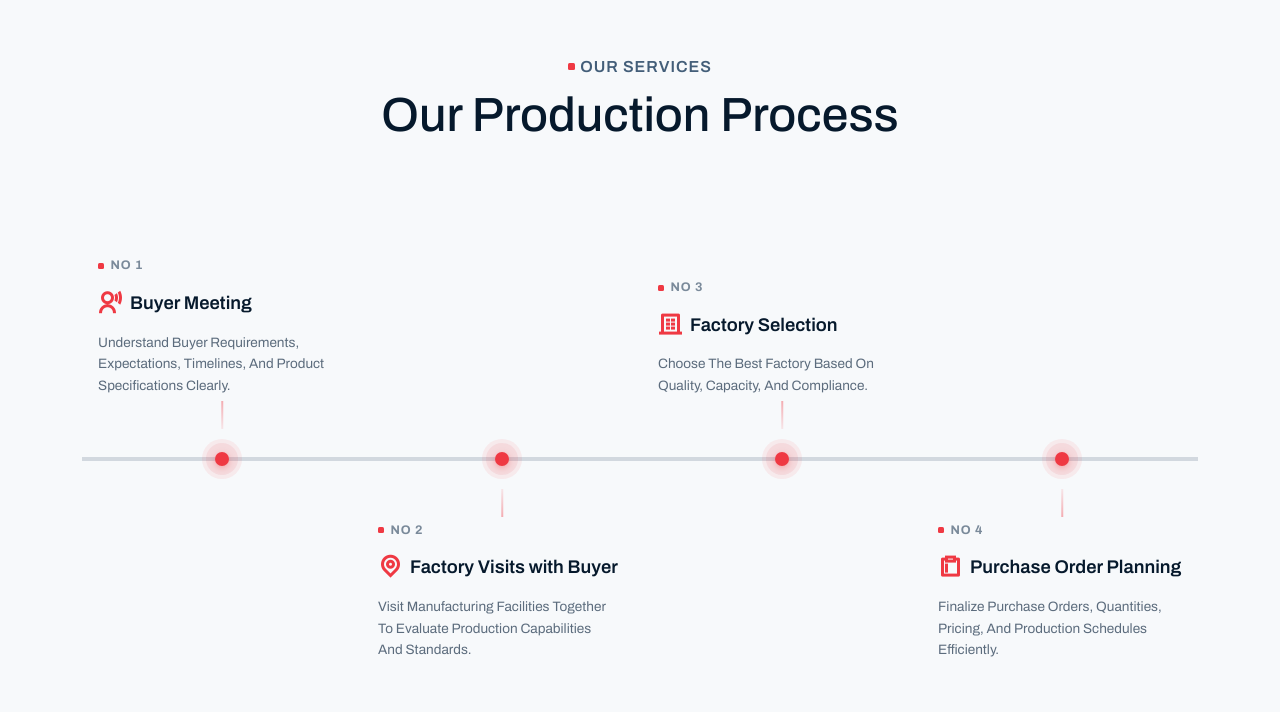
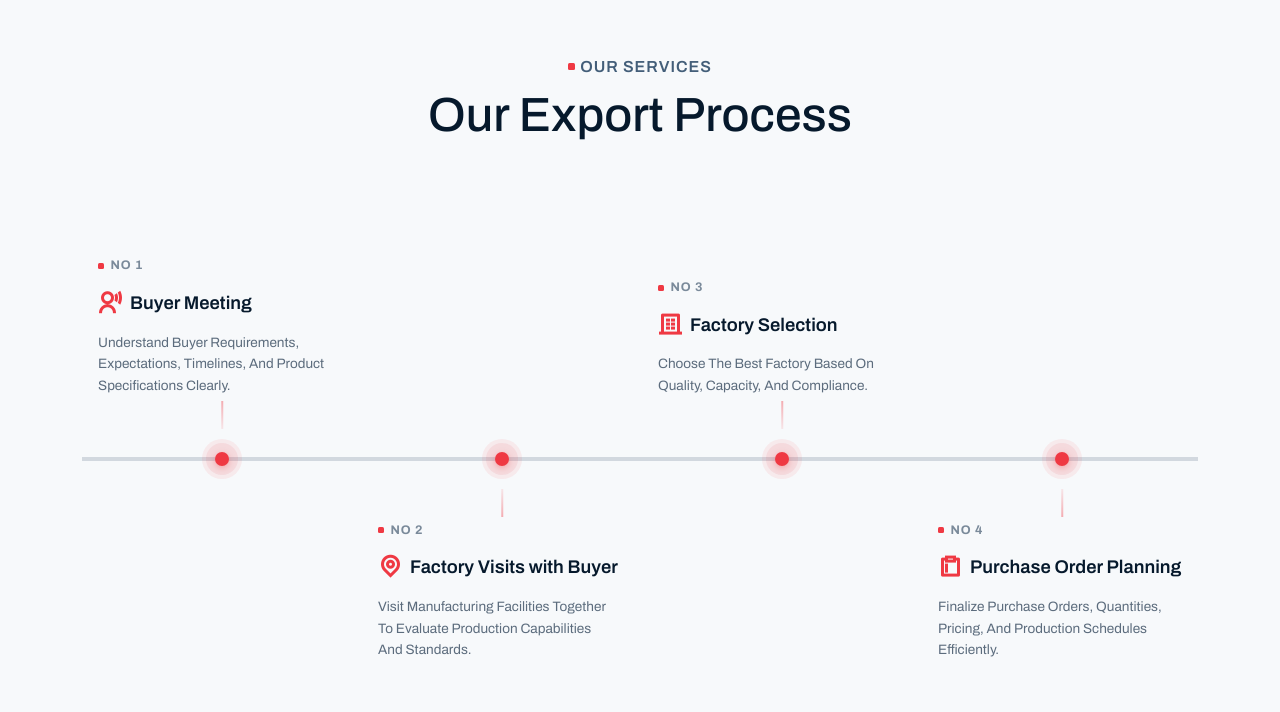
Before and after one commit to Mrinmoy03/balaji-expoters, a website: page services.html in a window 1280 px wide. Shown: the part 1466-2178 px from the top of the page. Drawn offline with nearby package versions, Linux system fonts and the light colour scheme.

Commit message:
change title

```diff
--- a/services.html
+++ b/services.html
@@ -314,7 +314,7 @@
                 <!-- Heading -->
                 <div class="mb-5 pb-lg-3" data-aos="fade-up">
                     <p class="section-label d-inline-block text-uppercase mb-2">Our Services</p>
-                    <h2 class="section-heading mb-0">Our Production Process</h2>
+                    <h2 class="section-heading mb-0">Our Export Process</h2>
                 </div>
 
                 <!-- Custom Alternating Timeline -->
```
